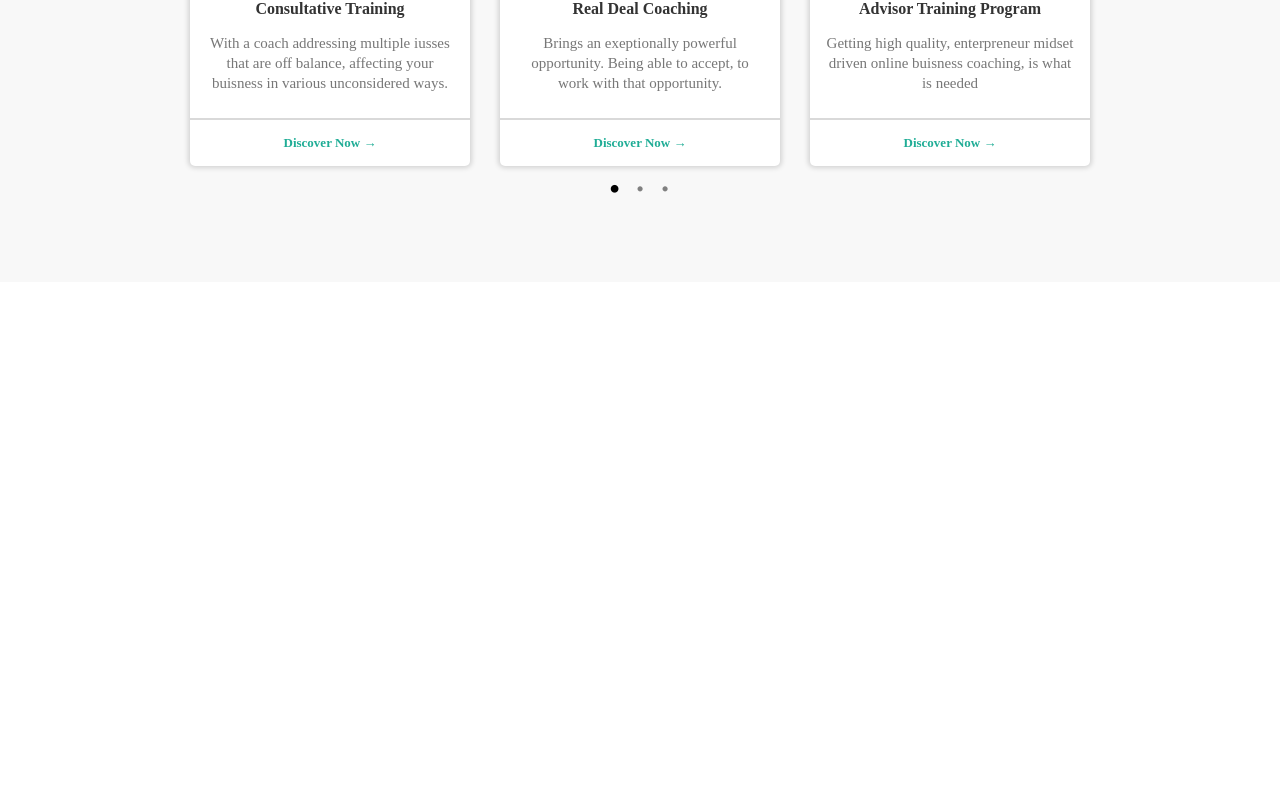
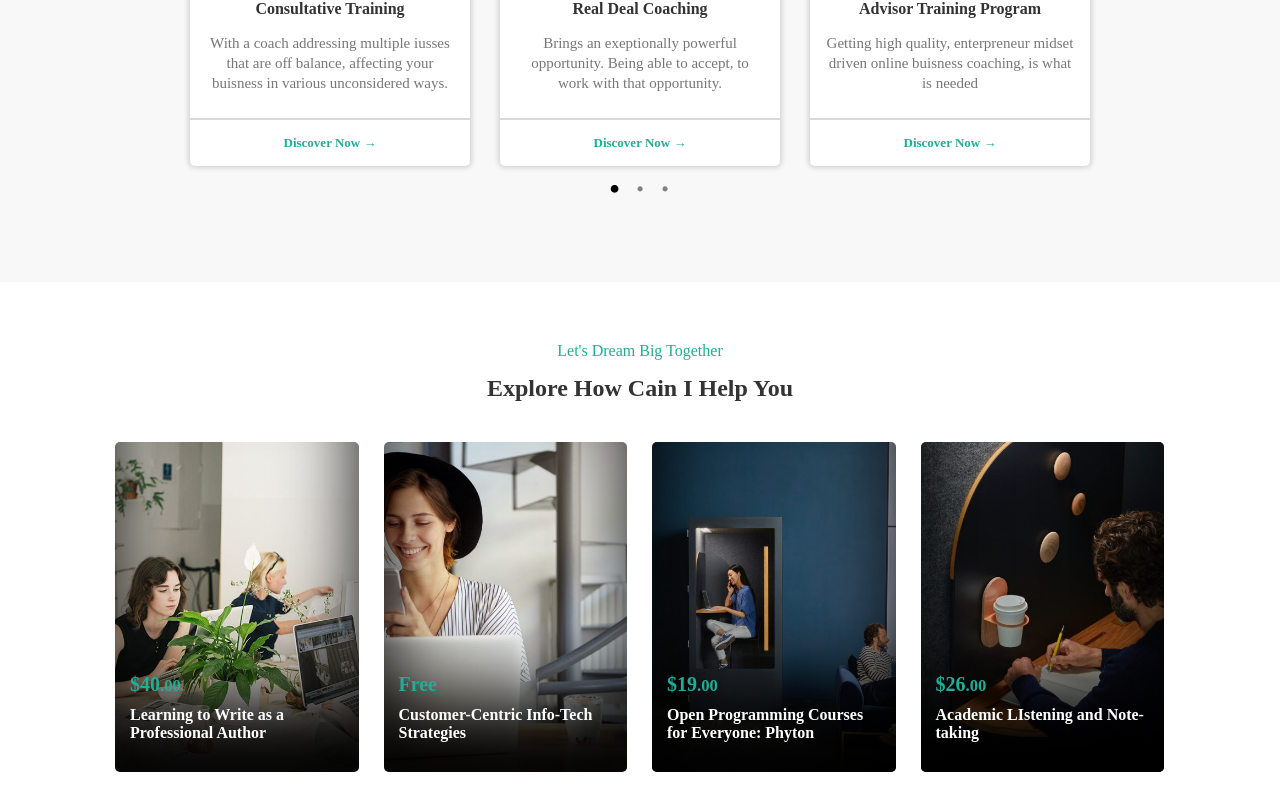
Before and after one commit to LeonardoCeccarelli/proj-html-vuejs, a Vue app: page / in a window 1280 px wide. Shown: the part 1401-2211 px from the top of the page. Before the commit the page ends 1683 px from the top, so only its background shows below. Built offline with nearby package versions, Linux system fonts and the light colour scheme.

Commit message:
add course section

```diff
--- /dev/null
+++ b/src/components/CourseMain.vue
@@ -0,0 +1,83 @@
+<template>
+  <div>
+    <div class="course_container">
+      <div class="course_content">
+        <div class="course_title">
+          <p class="m_bottom">Let's Dream Big Together</p>
+          <h2>Explore How Cain I Help You</h2>
+        </div>
+        <ul class="course_card_container">
+          <li v-for="(card, i) in listCourseCard" :key="i" class="course_card">
+            <div class="content_card">
+              <img :src="require('@/assets/' + card.imagePath)" alt="" />
+              <div class="content_card_text">
+                <p class="price">
+                  {{ card.priceInt
+                  }}<small v-if="card.priceFloat">{{ card.priceFloat }}</small>
+                </p>
+                <p class="description m_bottom">
+                  {{ card.title }}
+                </p>
+                <div class="on_hover_card">
+                  <div class="info">
+                    <span
+                      ><i class="fa fa-file-text-o" aria-hidden="true"></i> 20
+                      Lessons</span
+                    >
+                    <span
+                      ><i class="fa fa-user-o" aria-hidden="true"></i> 50
+                      Students</span
+                    >
+                    <p class="info_description">
+                      Lorem ipsum dolor, sit amet consectetur adipisicing elit.
+                      Tenetur omnis itaque quasi, quam nobis beatae officiis...
+                    </p>
+                  </div>
+                </div>
+              </div>
+            </div>
+          </li>
+        </ul>
+      </div>
+    </div>
+  </div>
+</template>
+
+<script>
+export default {
+  name: "CourseMain",
+  data() {
+    return {
+      listCourseCard: [
+        {
+          imagePath: "course-02-443x600.jpg",
+          priceInt: "$40",
+          priceFloat: ".00",
+          title: "Learning to Write as a Professional Author",
+        },
+        {
+          imagePath: "stock-full-hd-03-443x600.jpg",
+          priceInt: "Free",
+          priceFloat: false,
+          title: "Customer-Centric Info-Tech Strategies",
+        },
+        {
+          imagePath: "stock-full-hd-04-443x600.jpg",
+          priceInt: "$19",
+          priceFloat: ".00",
+          title: "Open Programming Courses for Everyone: Phyton",
+        },
+        {
+          imagePath: "stock-full-hd-06-443x600.jpg",
+          priceInt: "$26",
+          priceFloat: ".00",
+          title: "Academic LIstening and Note-taking",
+        },
+      ],
+    };
+  },
+};
+</script>
+
+<style>
+</style>
--- a/src/components/Main.vue
+++ b/src/components/Main.vue
@@ -3,15 +3,17 @@
     <MainHero></MainHero>
     <InfoMain></InfoMain>
     <HelpMain></HelpMain>
+    <CourseMain></CourseMain>
   </div>
 </template>
 
 <script>
+import CourseMain from "./CourseMain.vue";
 import HelpMain from "./HelpMain.vue";
 import InfoMain from "./InfoMain.vue";
 import MainHero from "./MainHero.vue";
 export default {
-  components: { MainHero, InfoMain, HelpMain },
+  components: { MainHero, InfoMain, HelpMain, CourseMain },
   name: "Main",
 };
 </script>
--- a/src/style/app.scss
+++ b/src/style/app.scss
@@ -5,3 +5,4 @@
 @import "main_hero.scss";
 @import "info_main.scss";
 @import "help_main.scss";
+@import "course_main.scss"
--- /dev/null
+++ b/src/style/course_main.scss
@@ -0,0 +1,108 @@
+.course_container {
+    width: 1050px;
+    margin: 0 auto;
+
+    .course_content {
+        padding: 60px 0;
+
+        .course_title {
+            text-align: center;
+
+            p {
+                color: $c_primary;
+            }
+
+            h2 {
+                margin-bottom: 40px;
+            }
+        }
+
+        .course_card_container {
+            display: flex;
+            flex-wrap: wrap;
+            gap: 25px;
+
+            .course_card {
+                width: calc(25% - 19px);
+
+                .content_card {
+                    width: 100%;
+                    position: relative;
+                    overflow: hidden;
+                    border-radius: 5px;
+
+                    &::after {
+                        content: '';
+                        position: absolute;
+                        top: 0;
+                        left: 0;
+                        width: 100%;
+                        height: 100%;
+                        background-color: transparent;
+                        box-shadow: inset 0 -80px 80px 0 black
+                    }
+
+                    img {
+                        width: 100%;
+                        display: block;
+                    }
+
+                    .content_card_text {
+                        position: absolute;
+                        z-index: 1;
+                        left: 0;
+                        top: 70%;
+                        width: 100%;
+                        padding: 0 15px;
+                        transition: all .3s ease-in-out;
+
+                        p.price {
+                            color: $c_primary;
+                            font-weight: bold;
+                            font-size: 20px;
+                            margin-bottom: 10px;
+                        }
+
+                        p.description {
+                            color: white;
+                            font-weight: bold;
+                        }
+
+                        .on_hover_card {
+                            opacity: 0;
+                            transition: all .3s linear;
+
+                            .info {
+                                color: white;
+
+                                span {
+                                    font-size: 13px;
+
+                                    &:last-child {
+                                        margin-left: 12px;
+                                    }
+                                }
+
+                                .info_description {
+                                    color: white;
+                                    margin-top: 10px;
+                                    font-size: 13px;
+                                    font-weight: bold;
+                                }
+                            }
+                        }
+                    }
+
+                    &:hover {
+                        .content_card_text {
+                            transform: translateY(-100px);
+                        }
+                        .on_hover_card {
+                            opacity: 1;
+                        }
+                    }
+                }
+            }
+        }
+    }
+}
```
